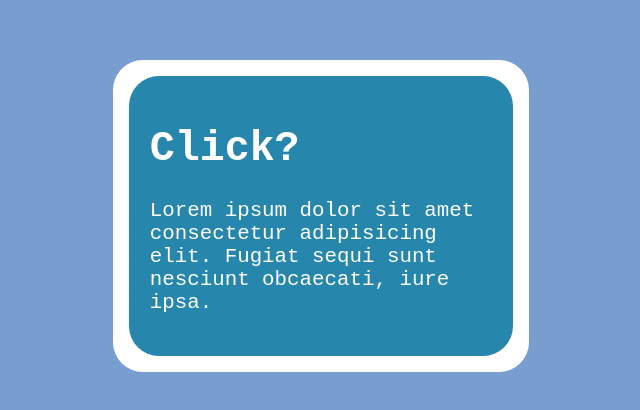
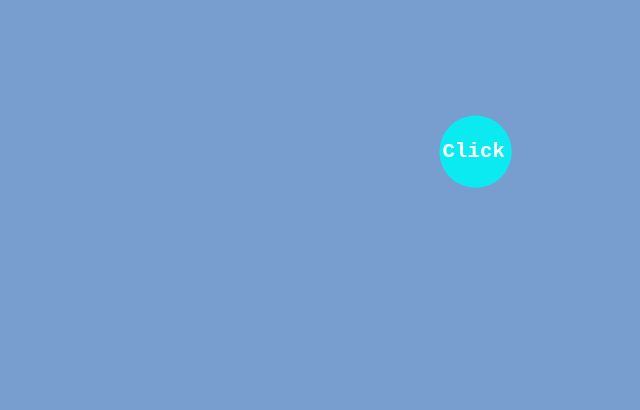
Before and after one commit to Wafrey/Website-UI-UX-techniques-Unit-Integration-Automation-testing-just-chilling., a plain HTML site: page CSS-Clip-Path/index.html in a window 1280 px wide. Shown: the part 184-594 px from the top of the page, without its empty margins (319-959 px from the left). Drawn offline with Linux system fonts and the light colour scheme.

Commit message:
Finish with all the sass

```diff
--- a/CSS-Clip-Path/index.html
+++ b/CSS-Clip-Path/index.html
@@ -10,7 +10,8 @@
 <body>
     <div class="container">
         <div class="inner">
-            <h1>Click?</h1>
+            <span>Click</span>
+            <h1>HEY </h1>
             <p>Lorem ipsum dolor sit amet consectetur adipisicing elit. Fugiat sequi sunt nesciunt obcaecati, iure ipsa.</p>
         </div>
     </div>
--- a/CSS-Clip-Path/styles/main.scss
+++ b/CSS-Clip-Path/styles/main.scss
@@ -1,4 +1,5 @@
-body, html{
+body,
+html {
     background: rgb(120, 158, 207);
     margin: 0;
     height: 100vh;
@@ -8,17 +9,30 @@ body, html{
     font-family: 'Courier New', Courier, monospace;
 }
 
-.container{
-    width: 30%;
-    background: #fff;
+.inner {
+    background: #0ceaf1;
+    padding: 1em;
     border-radius: 30px;
-    padding: 1em;
+    width: 400px;
+    color: #fff;
+    font-size: 1.3em;
+    clip-path: circle(10% at 85% 25%);
+    cursor: pointer;
+    transition: all .5s ease-in-out;
 
-    .inner{
-        background: #2686ac;
-        padding: 1em;
-        border-radius: 30px;
-        color: #fff;
-        font-size: 1.3em;
+    &:hover{
+        clip-path:circle(75%);
+        background: #c9d83f;
+        transition: all 1.5s;
+    }
+
+    span{
+        float: right;
+        color: white;
+        font-weight: bold;
+        transition: color .5s;
+        position: relative;
+        margin-right: 4%;
+        margin-top: 8%;
     }
 }
```
Also changed, not shown: CSS-Clip-Path/styles/main.css, 1 other file.
